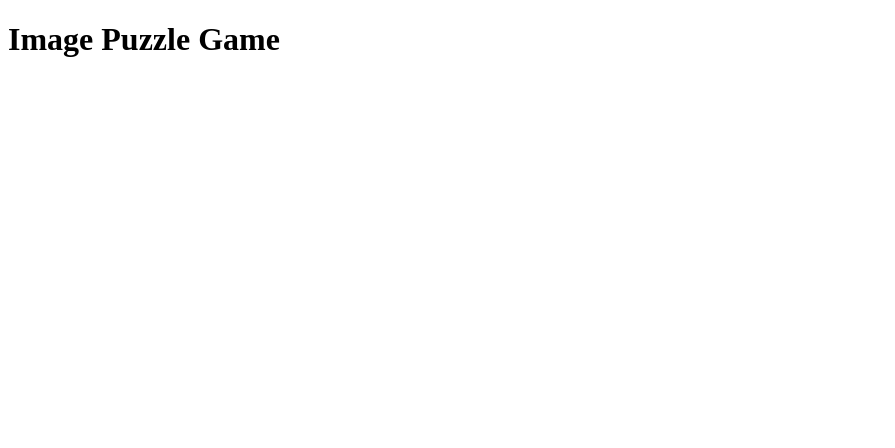
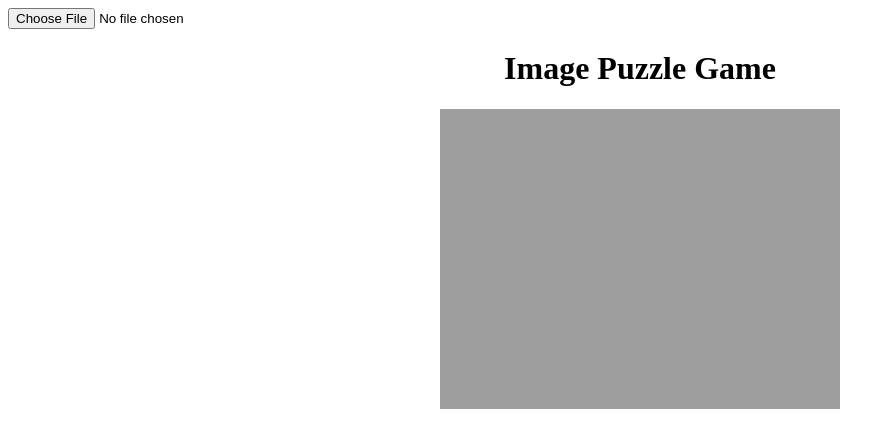
Before and after one commit to justdecodeme/canvas, a plain HTML site: page image-puzzle/index.html in a window 1280 px wide. Shown: the whole page, without its empty margins (0-895 px from the left). Drawn offline with Linux system fonts and the light colour scheme.

Commit message:
loading image on button click

```diff
--- a/image-puzzle/index.html
+++ b/image-puzzle/index.html
@@ -7,9 +7,14 @@
     <title>Image puzzle</title>
     <link rel="stylesheet" href="style.css">
 </head>
-<body>
+<body onload="loadImage();">
+    <img src="mountain1.jpg" id="img">
+
+    <input type="file" id="file">
+
     <h1>Image Puzzle Game</h1>
-    <canvas id="canvas"></canvas>
+
+    <canvas id="canvas" width="900" height="600"></canvas>
 
     <script src="script.js"></script>
 </body>
--- a/image-puzzle/script.js
+++ b/image-puzzle/script.js
@@ -0,0 +1,38 @@
+var _canvas = document.getElementById('canvas');
+var _ctx = _canvas.getContext('2d');
+var _file = document.getElementById('file');
+let _img = document.getElementById('img')
+
+
+_file.addEventListener('change', (e) => {
+    let src = e.target.files[0].name;
+   _img.setAttribute('src', src)
+    loadImage();
+});
+
+function loadImage() {
+	var imgObj = new Image();
+
+	imgObj.onload = function() {
+        let r = _img.naturalWidth / _img.naturalHeight;
+
+        if(r > 1 && _img.naturalWidth > 900) {
+            _img.width = 900;
+            _img.height = _img.width * _img.naturalHeight / _img.naturalWidth;
+        } else if(_img.naturalHeight > 900) {
+            _img.height = 600;
+            _img.width = _img.height * _img.naturalWidth / _img.naturalHeight;
+        } else {
+            _img.width = _img.naturalWidth;
+            _img.height = _img.naturalHeight;
+        }
+
+        _canvas.width = _img.width;
+        _canvas.height = _img.height;
+
+		_ctx.clearRect(0, 0, _canvas.width, _canvas.height);
+		_ctx.drawImage(imgObj, 0, 0, _canvas.width, _canvas.height);
+    };
+
+	imgObj.src = _img.src;
+}
--- a/image-puzzle/style.css
+++ b/image-puzzle/style.css
@@ -0,0 +1,12 @@
+h1 {
+    text-align: center;
+}
+canvas {
+    /* background: orange; */
+    margin: 0 auto;
+    display: block;
+}
+
+img {
+    display: none;
+}
```
Also changed, not shown: image-puzzle/demoH.png (added), image-puzzle/demoV.jpg (added), 2 other files.
